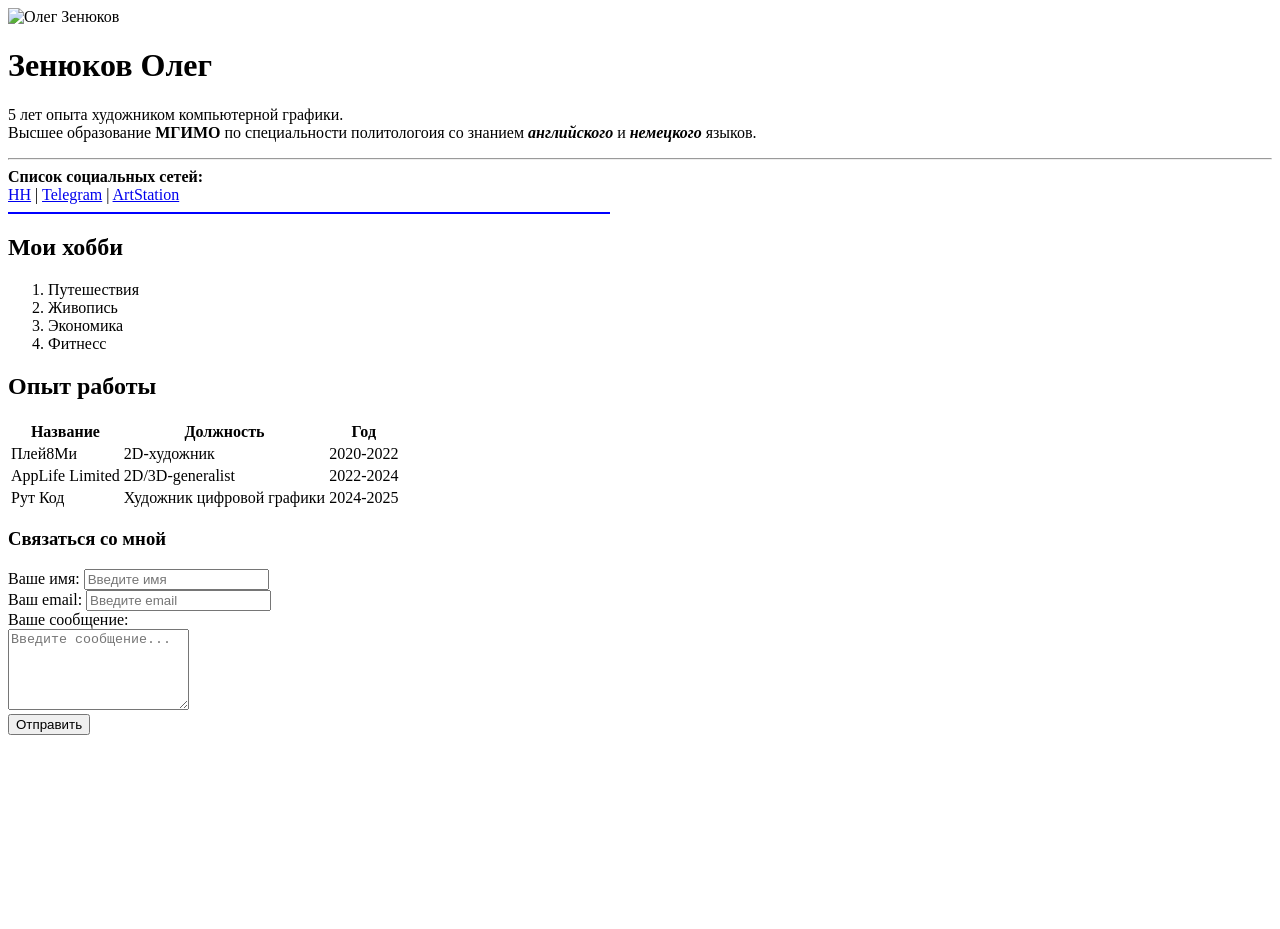
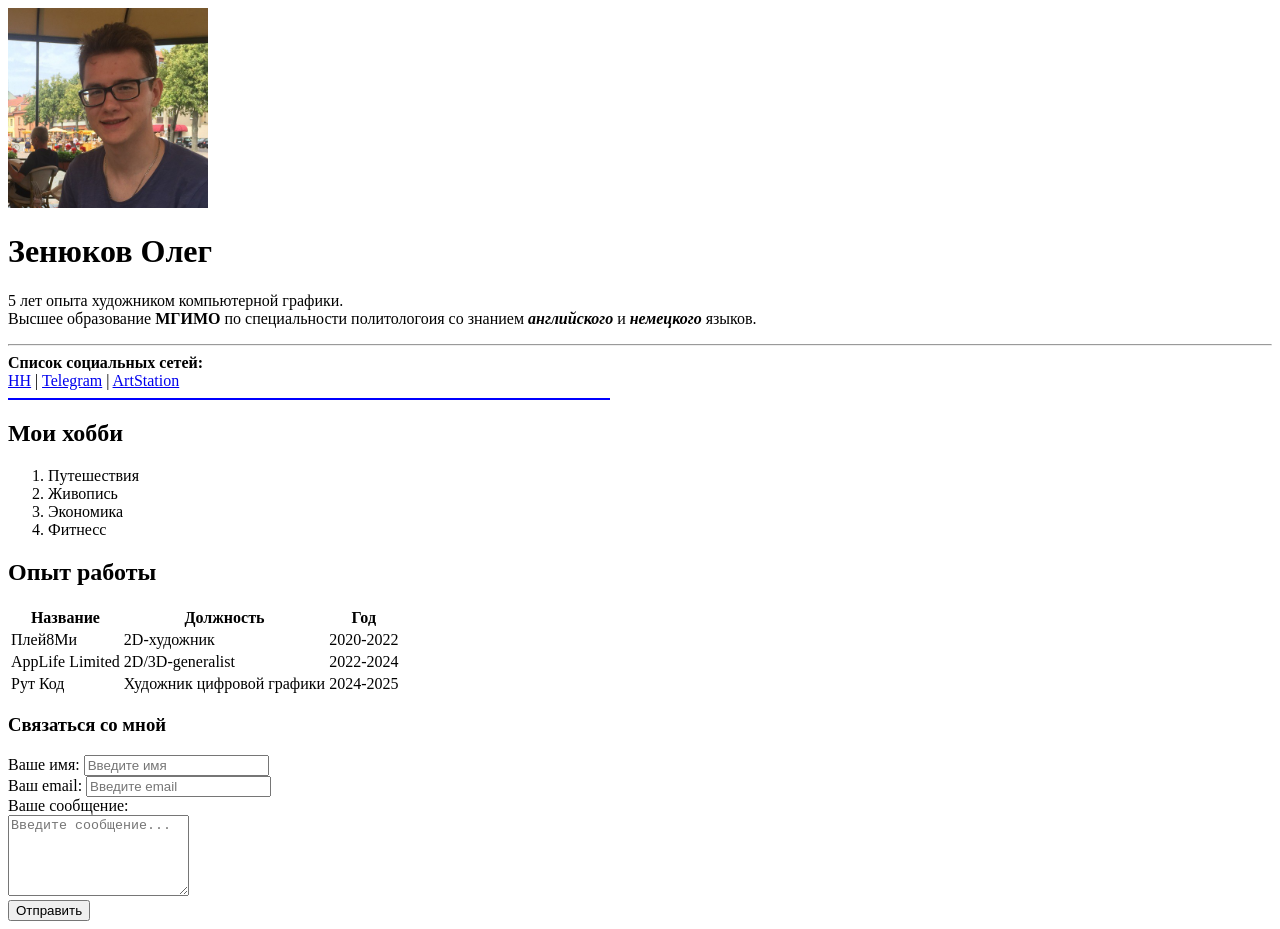
Before and after one commit to zeniukov/resume, a plain HTML site: page index.html in a window 1280 px wide. Before the commit the page ends 800 px from the top, so only its background shows below. Drawn offline with Linux system fonts and the light colour scheme.

Commit message:
Update index.html

```diff
--- a/index.html
+++ b/index.html
@@ -8,7 +8,7 @@
     <title>Oleg Zeniukov Resume</title>
 </head>
 <body>
-    <img src="imgs/Без-имени-2.png" width="200" alt="Олег Зенюков">
+    <img src="Без-имени-2.png" width="200" alt="Олег Зенюков">
         <br>
     <H1>Зенюков Олег</H1>
 
```
